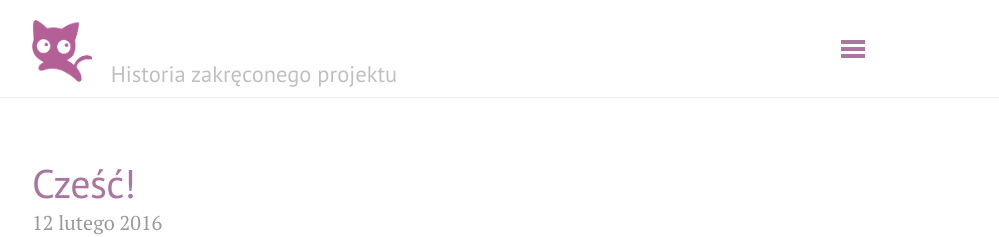
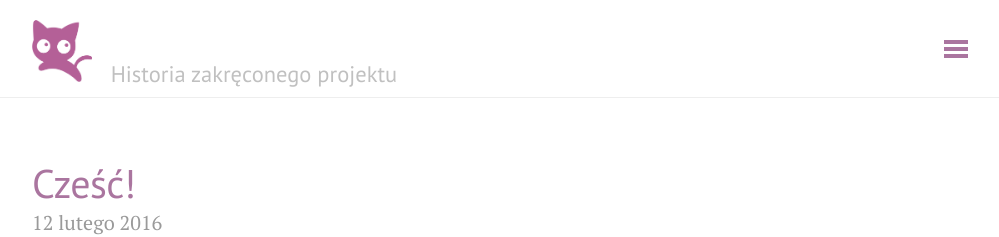
Before and after one commit to pumiko/pumiko.github.io, a Jekyll site: the page built from index.html, in a window 1280 px wide. Shown: the top 237 px of the page, without its empty margins (248-1247 px from the left). Built offline with Jekyll 4.4.1, drawn with Linux system fonts in a browser that asks for light colours; nearby versions of some CDN libraries; the list of posts is cut into pages by our own code.

Commit message:
Update lanyon.css

```diff
--- a/public/css/lanyon.css
+++ b/public/css/lanyon.css
@@ -489,7 +489,7 @@ a.pagination-item:hover {
 }
 .layout-reverse .sidebar-toggle {
   left: auto;
-  right: 12%;
+  right: 4%;
 }
 
 .layout-reverse #sidebar-checkbox:checked ~ .sidebar,
```
